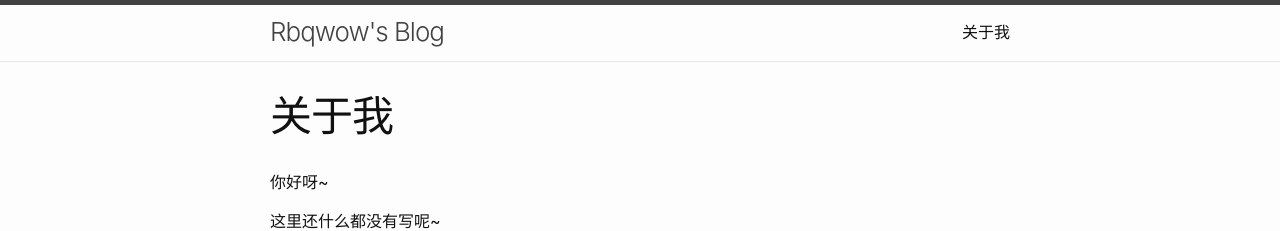
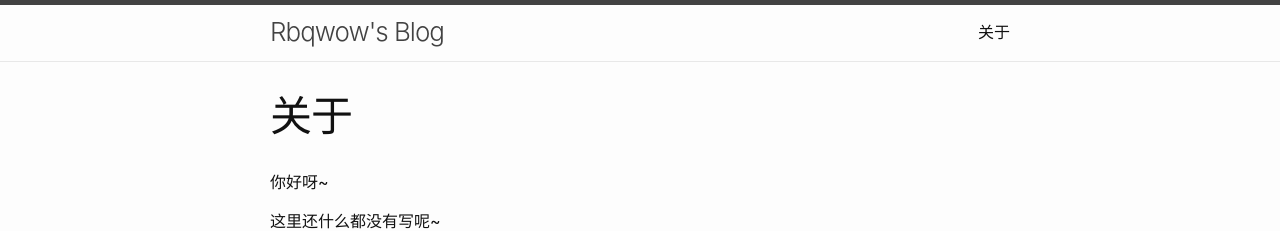
Before and after one commit to Rbqwow/rbqwow.github.io, a Jekyll site: the page built from about.md, in a window 1280 px wide. Shown: the top 231 px of the page. Built offline with Jekyll 4.4.1, drawn with Linux system fonts in a browser that asks for light colours.

Commit message:
edit about

```diff
--- a/_includes/header.html
+++ b/_includes/header.html
@@ -21,7 +21,7 @@
           {%- for path in page_paths -%}
             {%- assign my_page = site.pages | where: "path", path | first -%}
             {%- if my_page.title -%}
-            <a class="page-link" href="{{ my_page.url | relative_url }}">关于我</a>
+            <a class="page-link" href="{{ my_page.url | relative_url }}">关于</a>
             {%- endif -%}
           {%- endfor -%}
         </div>
--- a/about.md
+++ b/about.md
@@ -1,6 +1,6 @@
 ---
 layout: page
-title: 关于我
+title: 关于
 permalink: /about
 ---
 
```
